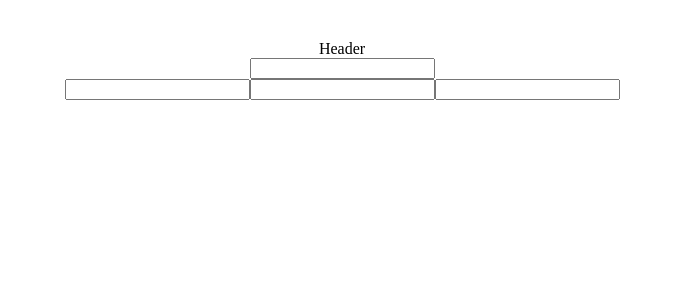
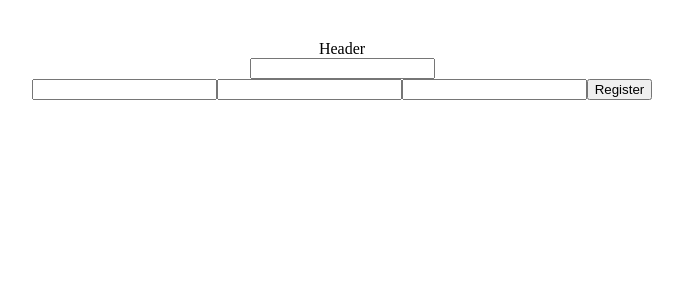
Before and after one commit to athenaa-02/course-project, a React (Vite) app: page /registration in a window 1280 px wide. Shown: the top 300 px of the page, without its empty margins (298-981 px from the left). Built offline with nearby package versions, Linux system fonts and the light colour scheme.

Commit message:
feat: create reusable button component

```diff
--- /dev/null
+++ b/src/components/Button.jsx
@@ -0,0 +1,9 @@
+const Button = ({ type = "button", children, onClick }) => {
+  return (
+    <button type={type} onClick={onClick} className="button">
+      {children}
+    </button>
+  );
+};
+
+export default Button;
--- a/src/views/Registration/Registration.jsx
+++ b/src/views/Registration/Registration.jsx
@@ -1,4 +1,5 @@
 import { useEffect, useState } from "react";
+import Button from "../../components/Button";
 import { register } from "../../services/auth";
 
 const Registration = () => {
@@ -66,7 +67,7 @@ const Registration = () => {
           value={formData.confirmPassword}
           onChange={handleChange}
         />
-
+        <Button type='submit'>Register</Button>
       </form>
     </>
   );
```
